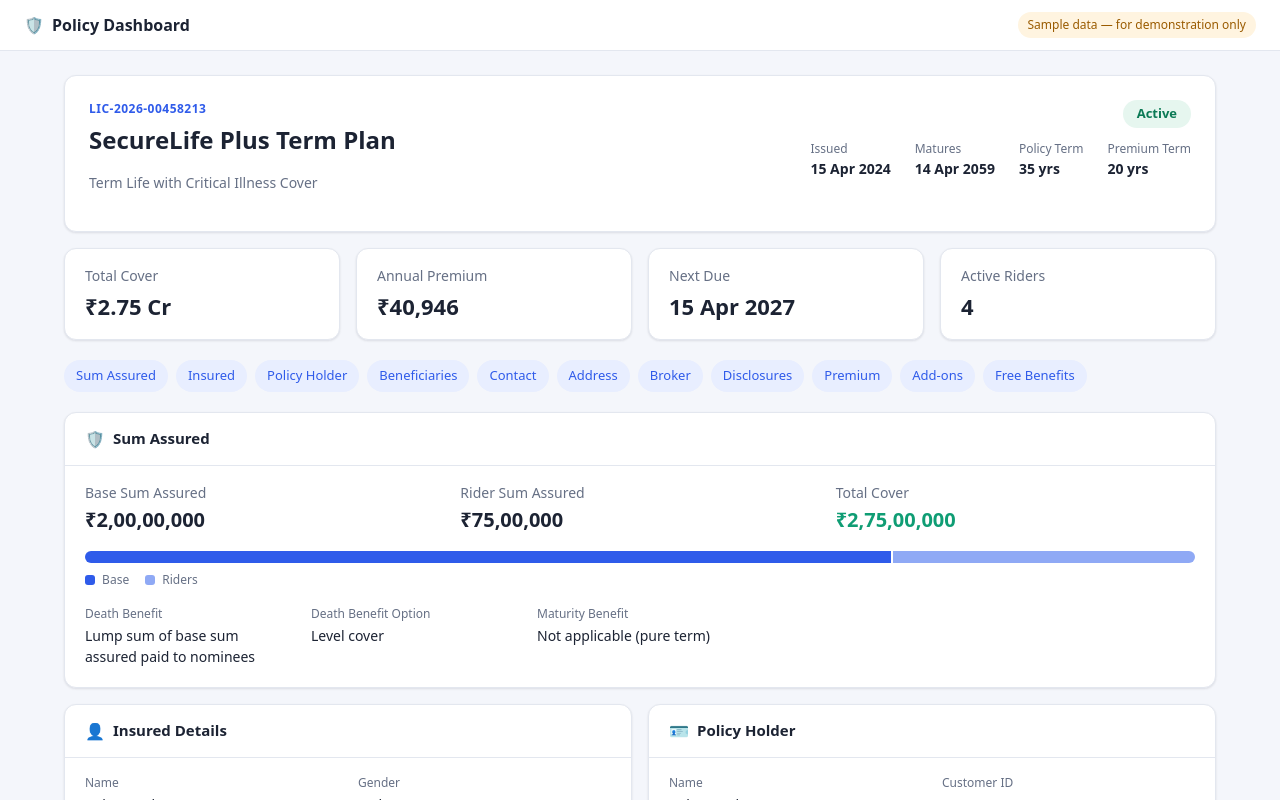
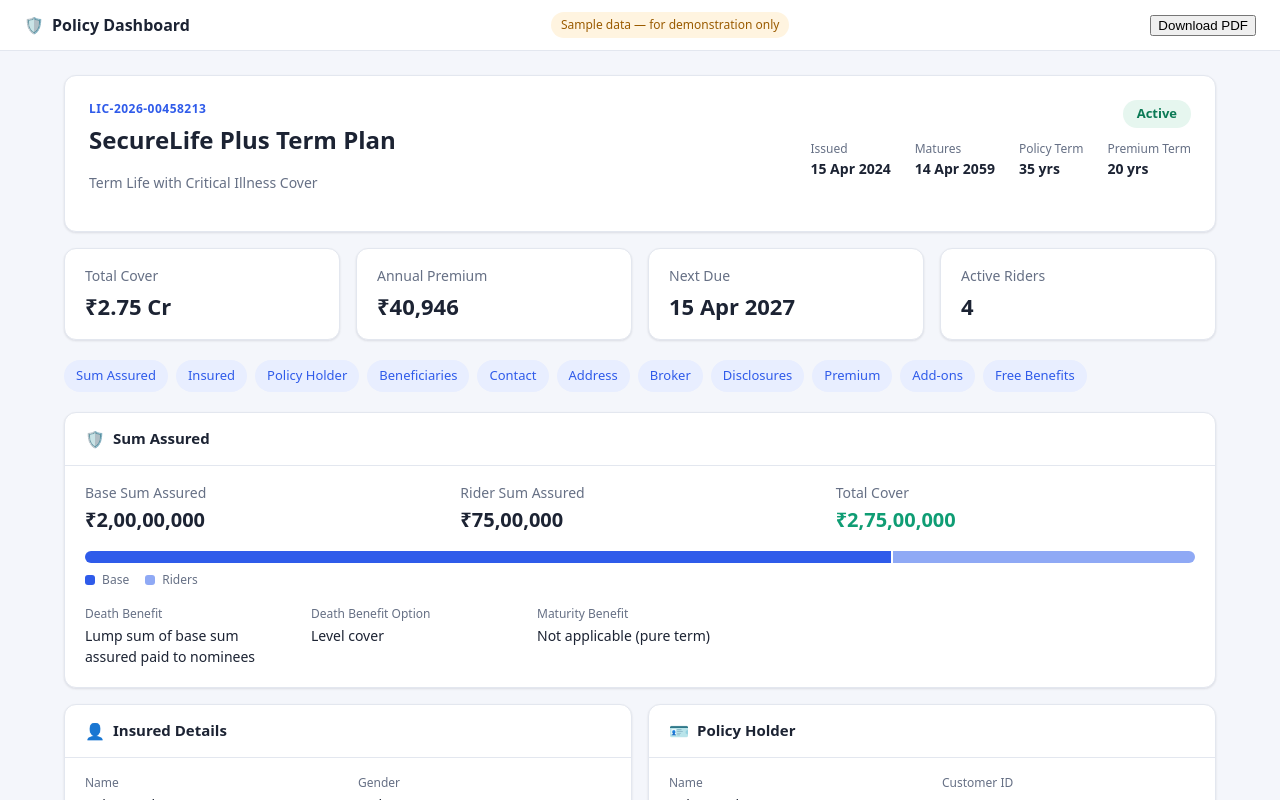
Before and after one commit to arnassinha2024/Life-insurance, a React (Vite) app: page / in a window 1280 px wide. Shown: the top 800 px of the page. Built offline with nearby package versions, Linux system fonts and the light colour scheme.

Commit message:
feat: add download pdf button
Refs SCRUM-10

```diff
--- a/src/App.jsx
+++ b/src/App.jsx
@@ -13,6 +13,7 @@
   FreeBenefitsCard,
   SumAssuredCard,
 } from './components/Sections.jsx';
+import DownloadButton from './components/DownloadButton.jsx';
 
 const NAV = [
   ['sum-assured', 'Sum Assured'],
@@ -46,6 +47,7 @@
           <span>Policy Dashboard</span>
         </div>
         <span className="demo-note">Sample data — for demonstration only</span>
+        <DownloadButton />
       </header>
 
       <main className="container">
--- /dev/null
+++ b/src/components/DownloadButton.jsx
@@ -0,0 +1,12 @@
+export default function DownloadButton() {
+  const handleDownload = () => {
+    // Logic to download the PDF
+    console.log('Downloading PDF...');
+  };
+
+  return (
+    <button onClick={handleDownload} className="download-button">
+      Download PDF
+    </button>
+  );
+}
```
